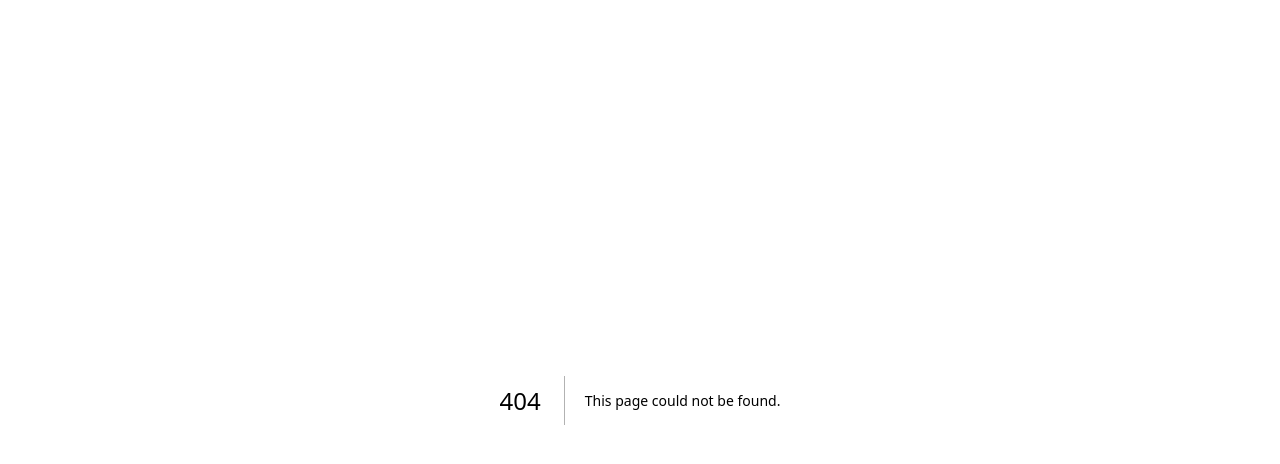
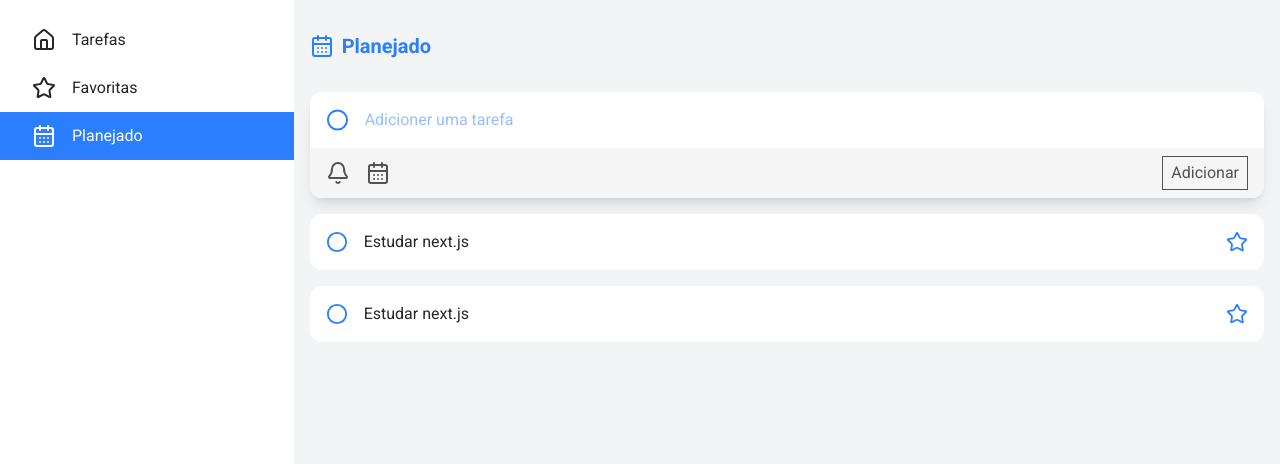
Before and after one commit to ivanrods/task-pro, a Next.js app: page /planned in a window 1280 px wide. Before the commit this address had no page. Shown: the top 464 px of the page. Built offline with nearby package versions, Linux system fonts and the light colour scheme.

Commit message:
feat:create routes & create title routes

```diff
--- a/src/app/components/Drawer.tsx
+++ b/src/app/components/Drawer.tsx
@@ -1,22 +1,37 @@
+"use client";
 import { CalendarDays, House, Star } from "lucide-react";
-
+import Link from "next/link";
+import { usePathname } from "next/navigation";
 const Drawer = () => {
+  const pathname = usePathname()
   return (
     <aside className="w-96 h-full">
       <nav>
         <ul className="list-none py-4">
-          <li className="flex gap-4 items-center pl-8 py-3 text-neutral-800 hover:bg-blue-300">
+          <Link href="/tasks">
+            <li className={`flex gap-4 items-center pl-8 py-3 w-full ${
+                pathname === "/tasks" ? "bg-blue-500 text-white" : "text-neutral-800 hover:bg-blue-300"
+              }`}>
               <House />
               <p> Tarefas</p>
             </li>
-          <li className="flex gap-4 items-center pl-8 py-3 text-neutral-800 hover:bg-blue-300">
+          </Link>
+          <Link href="/favorites">
+            <li className={`flex gap-4 items-center pl-8 py-3 w-full ${
+                pathname === "/favorites" ? "bg-blue-500 text-white" : "text-neutral-800 hover:bg-blue-300"
+              }`}>
               <Star />
               <p> Favoritas</p>
             </li>
-          <li className="flex gap-4 items-center pl-8 py-3 text-neutral-800 hover:bg-blue-300">
+          </Link>
+          <Link href="/planned">
+            <li className={`flex gap-4 items-center pl-8 py-3 w-full ${
+                pathname === "/planned" ? "bg-blue-500 text-white" : "text-neutral-800 hover:bg-blue-300"
+              }`}>
               <CalendarDays />
               <p> Planejado</p>
             </li>
+          </Link>
         </ul>
       </nav>
     </aside>
--- /dev/null
+++ b/src/app/components/Title.tsx
@@ -0,0 +1,24 @@
+"use client";
+import { usePathname } from "next/navigation";
+import { House, Star, CalendarDays } from "lucide-react";
+
+const Title = () => {
+  const pathname = usePathname();
+  const titles: { [key: string]: { title: string; icon: React.ReactNode } } = {
+    "/tasks": { title: "Tarefas", icon: <House /> },
+    "/favorites": { title: "Favoritas", icon: <Star /> },
+    "/planned": { title: "Planejado", icon: <CalendarDays /> },
+  };
+
+  const { title, icon } = titles[pathname] || {
+    title: "Tarefas",
+    icon: <House />,
+  };
+  return (
+    <div className="flex gap-2 items-center text-blue-500 text-xl font-bold py-8">
+      {icon} <h1>{title}</h1>
+    </div>
+  );
+};
+
+export default Title;
--- /dev/null
+++ b/src/app/favorites/page.tsx
@@ -0,0 +1,13 @@
+import TaskItem from "../components/TaskItem";
+
+const Favorites = () => {
+  return (
+    <div>
+      <TaskItem /> <TaskItem /> <TaskItem />
+      <TaskItem />
+      <TaskItem />
+    </div>
+  );
+};
+
+export default Favorites;
--- a/src/app/layout.tsx
+++ b/src/app/layout.tsx
@@ -1,6 +1,9 @@
 import type { Metadata } from "next";
 import { Roboto } from "next/font/google";
 import "./globals.css";
+import Drawer from "./components/Drawer";
+import AddTaskInput from "./components/AddTaskInput";
+import Title from "./components/Title";
 
 const roboto = Roboto({
   subsets: ["latin"],
@@ -20,7 +23,14 @@ export default function RootLayout({
   return (
     <html lang="en">
       <body className={`${roboto.className} ${roboto.className} antialiased`}>
-        {children}
+        <div className="h-screen w-screen flex ">
+          <Drawer />
+          <div className="w-full flex flex-col  bg-gray-100 px-4">
+            <Title />
+            <AddTaskInput />
+            <section>{children}</section>
+          </div>
+        </div>
       </body>
     </html>
   );
--- a/src/app/page.tsx
+++ b/src/app/page.tsx
@@ -1,22 +1,8 @@
-import { House } from "lucide-react";
-import AddTaskInput from "./components/AddTaskInput";
-import Drawer from "./components/Drawer";
-import TaskItem from "./components/TaskItem";
 
 export default function Home() {
   return (
-    <div className="h-screen w-screen flex ">
-      <Drawer />
-      <div className="w-full flex flex-col  bg-gray-100 px-4">
-        <div className="flex gap-4 items-center text-blue-500 text-xl font-bold py-8">
-          <House /> <h1>Tarefas</h1>
-        </div>
+    <div >
 
-        <AddTaskInput />
-        <TaskItem />
-        <TaskItem />
-        <TaskItem />
-      </div>
     </div>
   );
 }
--- /dev/null
+++ b/src/app/planned/page.tsx
@@ -0,0 +1,11 @@
+import TaskItem from "../components/TaskItem";
+
+const Planned = () => {
+  return (
+    <div>
+      <TaskItem /> <TaskItem />
+    </div>
+  );
+};
+
+export default Planned;
--- /dev/null
+++ b/src/app/tasks/page.tsx
@@ -0,0 +1,7 @@
+import TaskItem from "../components/TaskItem";
+
+const Tarefas = () => {
+    return ( <div><TaskItem /> <TaskItem /> <TaskItem /></div> );
+}
+
+export default Tarefas;
```
Lines whose indentation alone changed are shown as unchanged.
